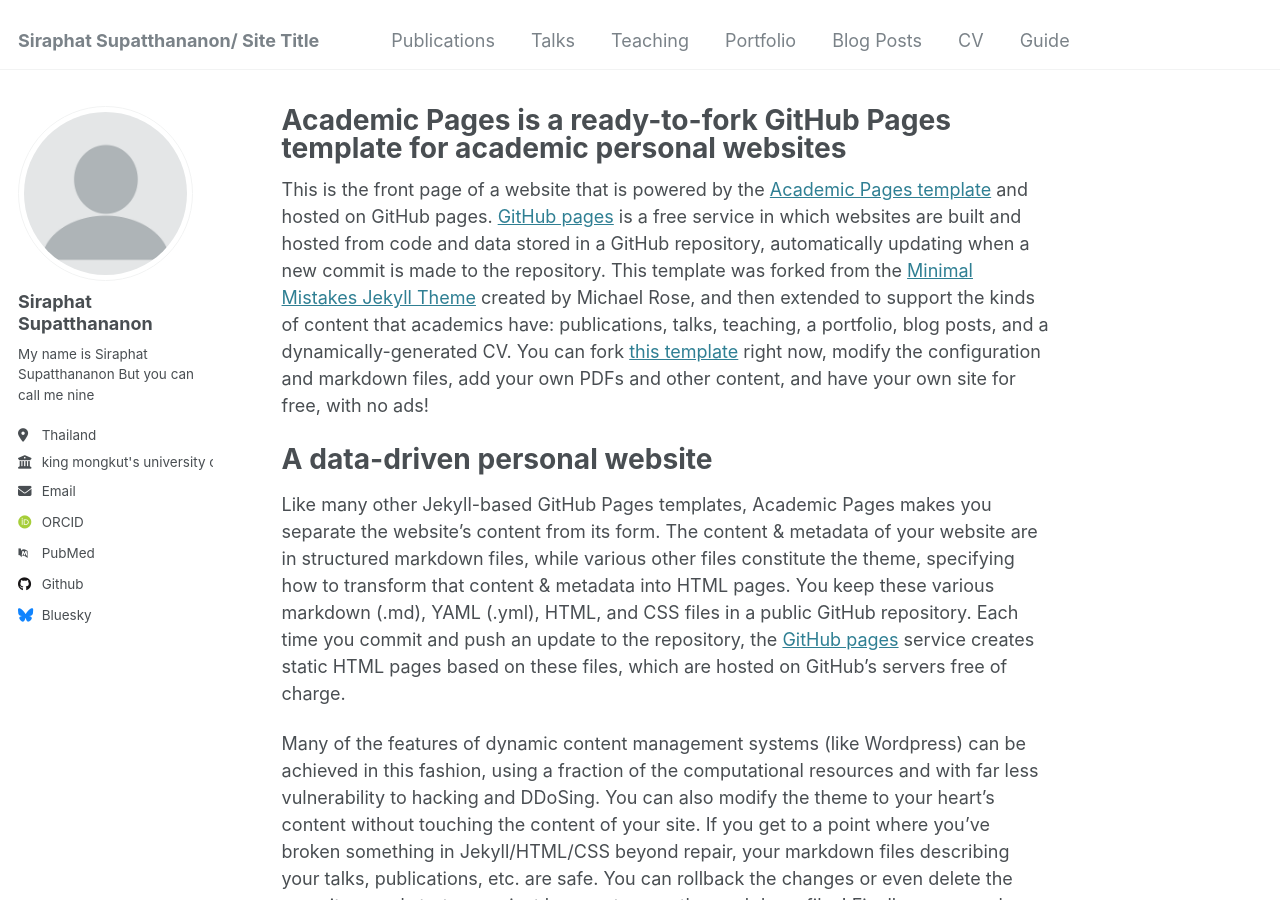
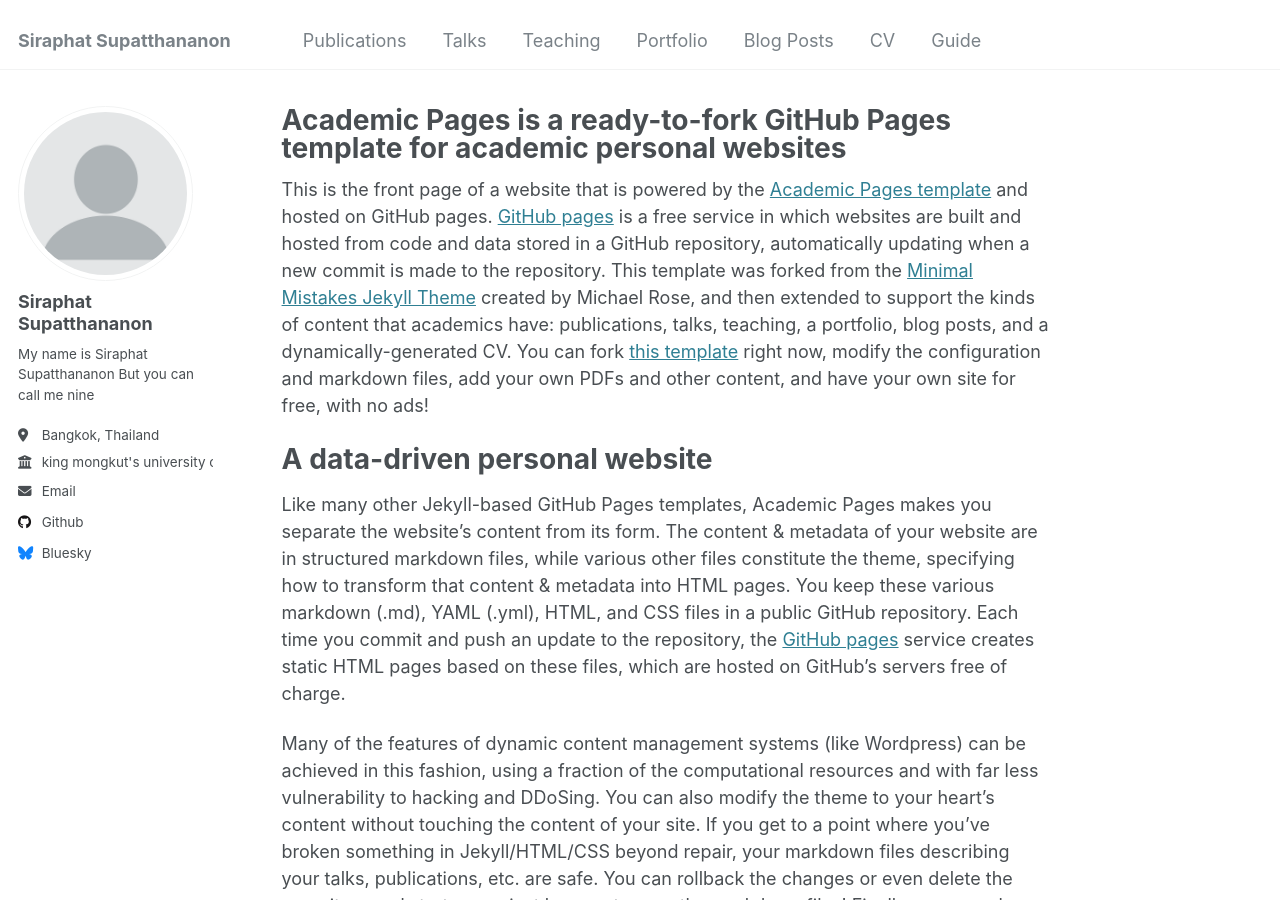
Before and after one commit to Tomoe1046/Tomoe1046.github.io, a Jekyll site: the page built from _pages/about.md, in a window 1280 px wide and 900 px high. Built offline with Jekyll 4.4.1, drawn with Linux system fonts in a browser that asks for light colours; some web fonts are replaced.

Commit message:
edit _config.yml

```diff
--- a/_config.yml
+++ b/_config.yml
@@ -8,7 +8,7 @@
 
 # Basic Site Settings
 locale                   : "en-US"
-title                    : "Siraphat Supatthananon/ Site Title"
+title                    : "Siraphat Supatthananon"
 title_separator          : "-"
 name                     : &name "Your Name"
 description              : &description "personal description"
@@ -25,7 +25,7 @@ author:
   name             : "Siraphat Supatthananon"
   pronouns         : # example: "she/her"
   bio              : "My name is Siraphat Supatthananon But you can call me nine "
-  location         : "Thailand"
+  location         : "Bangkok, Thailand"
   employer         : "king mongkut's university of technology thonburi"
   uri              : # URL
   email            : "nine6642@gmail.com"
@@ -34,9 +34,9 @@ author:
   arxiv            : # URL - Update with the correct link to your profile
   googlescholar    : #
   impactstory      : # URL
-  orcid            : "http://orcid.org/yourorcidurl"
+  orcid            : # URL
   semantic         : # URL
-  pubmed           : "https://www.ncbi.nlm.nih.gov/pubmed/?term=john+snow"
+  pubmed           : #"https://www.ncbi.nlm.nih.gov/pubmed/?term=john+snow"
   researchgate     : # URL
   scopus           : # URL
 
```
